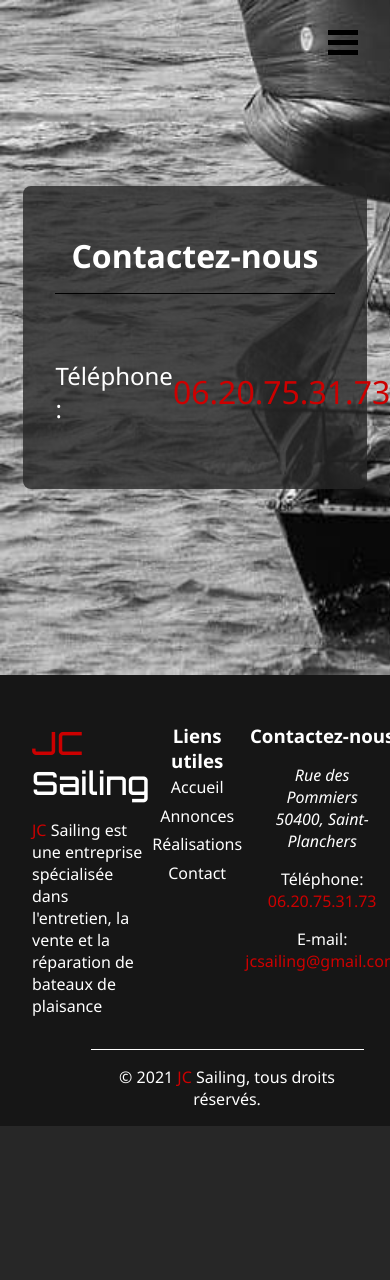
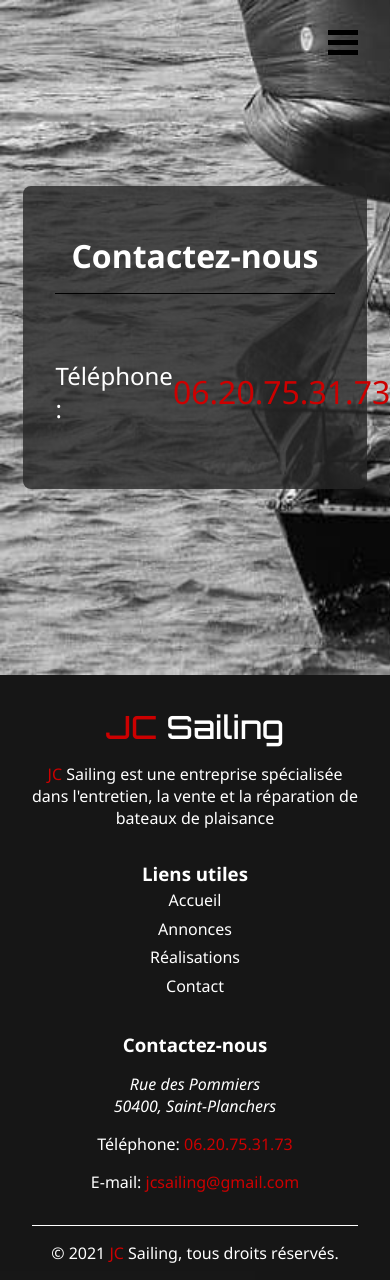
Before and after one commit to qdtrl/jc-sailing-front, a Next.js app: page /contact in a window 390 px wide. Shown: the top 1280 px of the page. Before the commit the page ends 1126 px from the top, so only its background shows below. Built offline with nearby package versions, Linux system fonts and the light colour scheme.

Commit message:
reponsive jumbotron + truck + footer + logo menu button

```diff
--- a/components/Categories/Mobile/index.jsx
+++ b/components/Categories/Mobile/index.jsx
@@ -20,8 +20,8 @@ const Mobile = () => {
         <Image
           src="/images/peinture.png"
           alt="peinture bateau"
-          height={800}
-          width={800}
+          height={700}
+          width={700}
         />
         <div className={styles.description}>
           <h2>Réparation polyester & époxy</h2>
--- a/components/Categories/Mobile/mobile.module.scss
+++ b/components/Categories/Mobile/mobile.module.scss
@@ -11,7 +11,6 @@
       h2, p {
         margin: 2rem;
       }
-      margin-top: 4rem;
       margin-bottom: 4rem;
     }
   }
--- a/components/Jumbotron/Mobile/index.jsx
+++ b/components/Jumbotron/Mobile/index.jsx
@@ -1,4 +1,5 @@
-import Link from "next/link"
+import Link from "next/link";
+import Truck from '../../Truck';
 import styles from './mobile.module.scss';
 
 const Mobile = () => {
@@ -8,6 +9,7 @@ const Mobile = () => {
         Bienvenue chez <br/><span>JC</span> Sailing !
       </h1>
       <p>Un problème avec votre bateaux ?</p>
+      <Truck />
       <div className={styles.center}>
         <Link href="/contact"><button>Contacter nous !</button></Link>
       </div>
--- a/components/Jumbotron/Mobile/mobile.module.scss
+++ b/components/Jumbotron/Mobile/mobile.module.scss
@@ -1,12 +1,10 @@
 @import '../../../styles/config';
 
 section.jumbotron {
-  background-color: red;
   display: flex;
   flex-direction: column;
   align-items: left;
   width: 100vw;
-  height: 60vh;
   h1 {
     z-index: 0;
     width: 80vw;
@@ -23,14 +21,13 @@ section.jumbotron {
     font-size: 1rem;
   }
   .center {
-    background-color: aqua;
     width: 100vw;
     display: flex;
     align-items: center;
     justify-content: center;
   }
   button {
-    margin-top: 10rem;
+    margin-top: 2rem;
     width: 60vw;
     padding: 1rem 1rem;
     background: $primary-color;
--- a/components/Jumbotron/Web/index.jsx
+++ b/components/Jumbotron/Web/index.jsx
@@ -1,4 +1,5 @@
 import Link from "next/link"
+import Truck from "../../Truck";
 import styles from './web.module.scss';
 
 const Web = () => {
@@ -8,6 +9,7 @@ const Web = () => {
         Bienvenue chez <span>JC</span> Sailing !
       </h1>
       <p>Un problème avec votre bateaux ?</p>
+      <Truck/>
       <Link href="/contact"><button>Contacter nous !</button></Link>
     </section>
   )
--- a/components/Layout/Footer/footer.module.scss
+++ b/components/Layout/Footer/footer.module.scss
@@ -1,6 +1,6 @@
 @import '../../../styles/config';
 
-footer.footer {
+footer.footer_web {
   padding: 2rem;
   padding-bottom: 1rem;
   background-color: $background-navbar;
@@ -60,3 +60,63 @@ footer.footer {
     }
   }
 }
+
+footer.footer_mobile {
+  padding: 2rem;
+  padding-bottom: 1rem;
+  background-color: $background-navbar;
+  position: absolute;
+  width: 100vw;
+  right: 0;
+  text-align: center;
+  section {
+    text-align: center;
+    display: flex;
+    flex-direction: column;
+    div.descriptions {
+      margin-bottom: 2rem;
+      .logo {
+        font-size: 2rem;
+        font-family: Orbitron;
+        color: set-text-color($primary-color);
+        span {
+          color: $primary-color;
+        }
+      }
+      p {
+        margin-top: 1rem;
+      }
+    }
+    div.list_links {
+      margin-bottom: 2rem;
+      display: flex;
+      flex-direction: column;
+      .navbar_links {
+        color: $secondary-color;
+        margin: 0.2rem;
+      }
+    }
+  }
+  address {
+    font-style: normal;
+  }
+  p {
+    margin-top: 1rem;
+    color: set-text-color($primary-color);
+    span {
+      color: $primary-color;
+    }
+    &.mentions {
+      margin-top: 2rem;
+      padding-bottom: 0rem;
+      padding-top: 1rem;
+      text-align: center;
+      border-top: 1px solid white;
+    }
+    &.address {
+      margin: 1rem;
+
+      font-style: italic;
+    }
+  }
+}
--- a/components/Layout/Footer/index.jsx
+++ b/components/Layout/Footer/index.jsx
@@ -1,11 +1,20 @@
 import Link from 'next/link';
 import styles from './footer.module.scss';
+import { useState, useEffect } from "react";
 
 const Footer = () => {
+  const [windowHeight, setWindowHeight] = useState(800);
+
+  useEffect(() => {
+    if (window.innerWidth) {
+      setWindowHeight(window.innerWidth);
+    }
+  }, [])
+
   return (
     <>
-     <footer className={styles.footer}>
-       <section>
+     <footer className={windowHeight >= 1200 ? styles.footer_web : styles.footer_mobile }>
+       <section className={styles.section}>
           <div className={styles.descriptions}>
             <Link href="/">
               <a className={styles.logo}><span>JC</span> Sailing</a>
--- a/components/Layout/Header/Button/button.module.scss
+++ b/components/Layout/Header/Button/button.module.scss
@@ -6,12 +6,12 @@
 .left {
   position: absolute;
   left: 1rem;
-  top: 1rem;
+  top: 2rem;
   a.logo {
-    margin-left: 1rem;
     font-size: 35px;
     font-family: Orbitron;
     color: $background-color;
+    line-height: 2px;
     &.scrolled_logo {
       z-index: 4;
       @include transition-ease;
@@ -110,7 +110,6 @@
     overflow: hidden;
     background: $background-navbar;
     list-style-type: none;
-    padding-right: 2rem;
     transform: translateY(-100vh);
     @include transition-ease;
 
--- a/components/Layout/Header/Button/index.jsx
+++ b/components/Layout/Header/Button/index.jsx
@@ -70,7 +70,7 @@ const Button = () => {
         <ul className={menuStyle}>
         <div className={styles.left}>
           <Link href="/">
-            <a className={logoStyle} >JC <span>Sailing</span> <em>by Jean-Cristophe Théo</em></a>
+            <a className={logoStyle}>JC <span>Sailing</span><br/><em>by Jean-Cristophe Théo</em></a>
           </Link>
         </div>
           <li
--- a/pages/index.js
+++ b/pages/index.js
@@ -3,7 +3,6 @@ import Categories from '../components/Categories';
 import Jumbotron from '../components/Jumbotron';
 import Layout from '../components/Layout';
 import Suppliers from '../components/Suppliers';
-import Truck from '../components/Truck';
 
 const Home = () => {
   return (
@@ -13,7 +12,6 @@ const Home = () => {
       </Head>
       <Layout show={false}>
         <main>
-          <Truck />
           <Jumbotron/>
           <Categories/>
           <Suppliers/>
```
Also changed, not shown: components/Truck/index.js (+11 -0 lines), components/Truck/truck.module.scss (+10 -0 lines).
